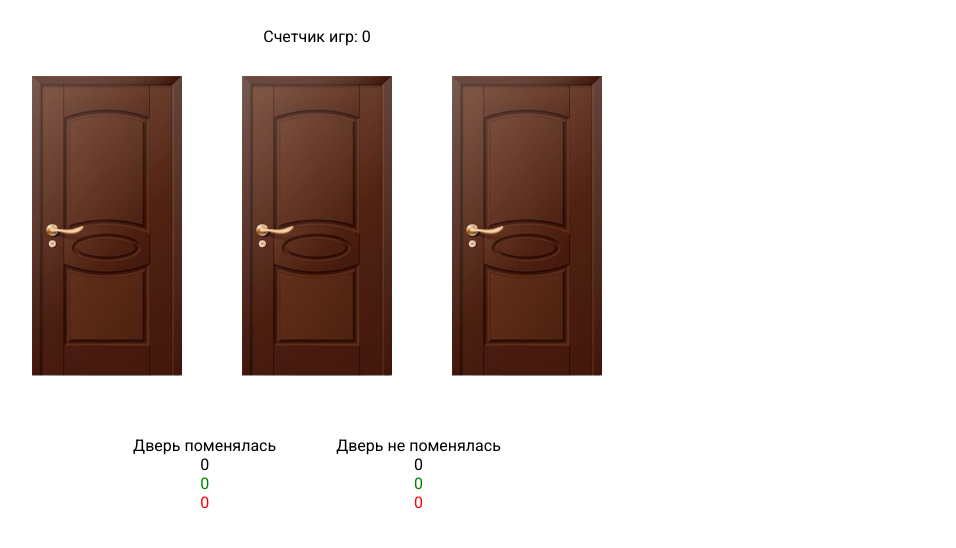
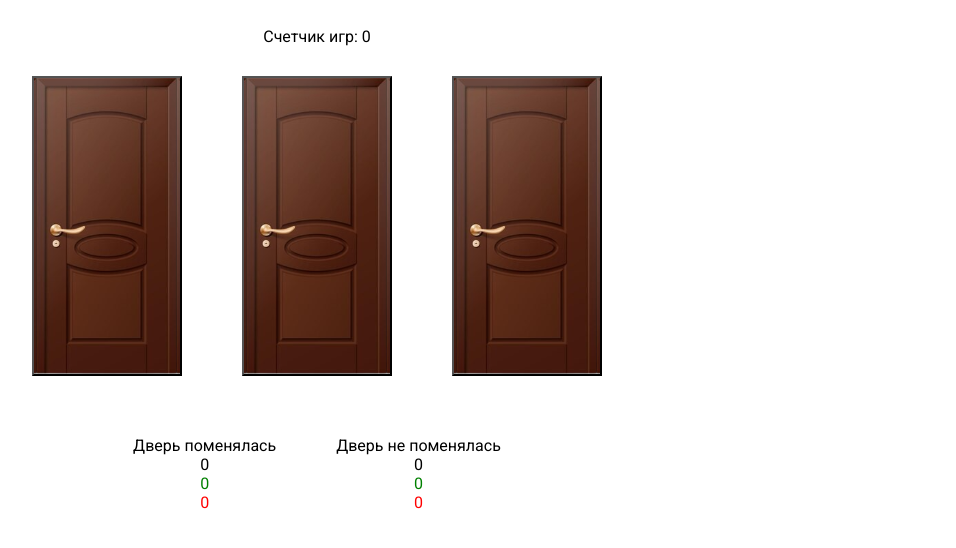
Before and after one commit to cingetable/monty-hall-game, a plain HTML site: page index.html in a window 1280 px wide. Shown: the part 90-638 px from the top of the page, without its empty margins (323-1279 px from the left). Drawn offline with Linux system fonts and the light colour scheme.

Commit message:
fix door buttons

```diff
--- a/css/style.css
+++ b/css/style.css
@@ -4,6 +4,15 @@
     padding: 0;
     box-sizing: border-box;
     font-family: 'Roboto', sans-serif;
+}
+
+button {
+    background-image: url("../img/close-door.png");
+    background-position: center;
+    background-size: contain;
+    height: 300px;
+    width: 150px;
+    margin: 30px;
 }
 .logo {
     font-weight: bold;
@@ -43,12 +52,6 @@
     justify-content: center;
 }
 
-.door {
-    height: 300px;
-    width: 150px;
-    margin: 30px;
-    transition: .1s linear;
-}
 .door:hover {
     opacity: 0.6;
 }
--- a/index.html
+++ b/index.html
@@ -6,8 +6,10 @@
     <meta name="viewport" content="width=device-width, initial-scale=1.0">
     <title>Document</title>
     <link rel="stylesheet" href="css/style.css">
+
 </head>
 <body>
+<script type="text/javascript" src="js/main.js"></script>
 <div class="logo">Парадокс Монти-Холла</div>
 <input type="image" src="img/restart.png" class="restart_button" id="restart_button">
     <div class="container">
@@ -16,9 +18,9 @@
             <span id="game_count">0</span>
         </div>
         <div class="door_block">
-            <input type="image" src="img/close-door.png" class="door">
-            <input type="image" src="img/close-door.png" class="door">
-            <input type="image" src="img/close-door.png" class="door">
+            <button onclick="open_door()" class="door"></button>
+            <button onclick="open_door()" class="door"></button>
+            <button  onclick="open_door()" class="door"></button>
         </div>
         <div class="stats_block">
             <div class="stats">
```
